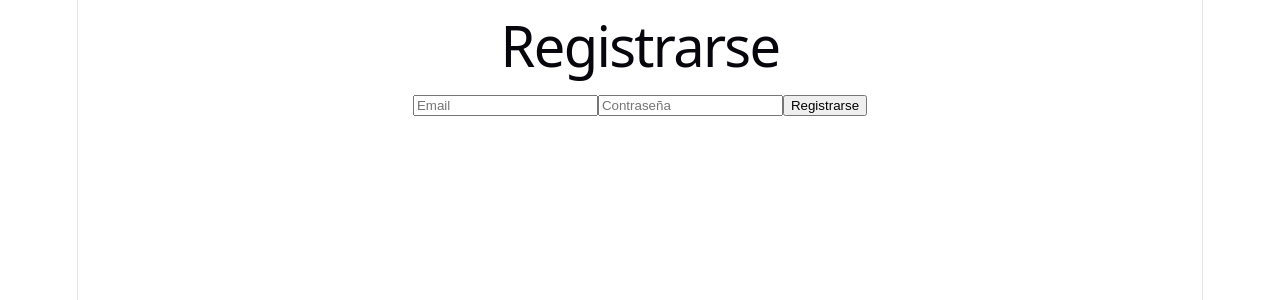
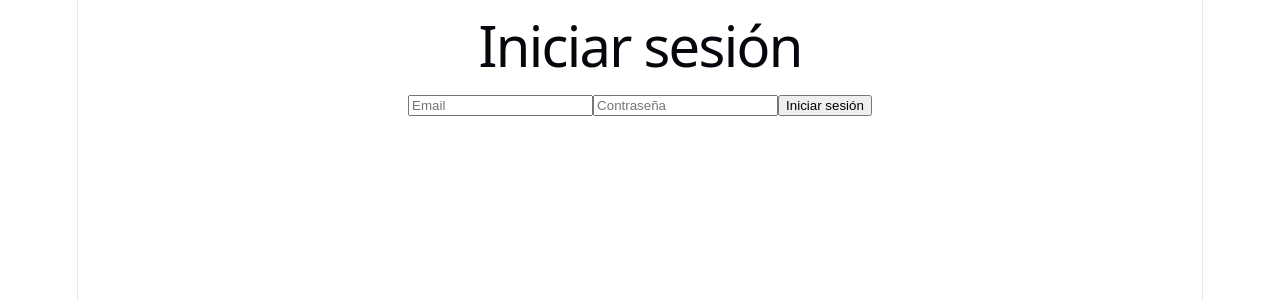
Before and after one commit to GonzaloB1/ProyectoM4_GonzaloBastias, a React (Vite) app: page / in a window 1280 px wide. Shown: the top 300 px of the page. Built offline with nearby package versions, Linux system fonts and the light colour scheme; no server answers.

Commit message:
Formulario de login conectado a Firebase Auth con manejo de errores

```diff
--- a/src/App.tsx
+++ b/src/App.tsx
@@ -1,7 +1,7 @@
-import { Register } from "./pages/Register";
+import { Login } from "./pages/Login";
 
 function App() {
-  return <Register />;
+  return <Login />;
 }
 
 export default App;
--- /dev/null
+++ b/src/pages/login.tsx
@@ -0,0 +1,57 @@
+import { useState, type FormEvent } from "react";
+import { loginUser } from "../services/authService";
+import { getAuthErrorMessage } from "../utils/authErrors";
+import { FirebaseError } from "firebase/app";
+
+export function Login() {
+  const [email, setEmail] = useState("");
+  const [password, setPassword] = useState("");
+  const [error, setError] = useState<string | null>(null);
+  const [loading, setLoading] = useState(false);
+
+  async function handleSubmit(e: FormEvent) {
+    e.preventDefault();
+    setError(null);
+    setLoading(true);
+
+    try {
+      await loginUser(email, password);
+    } catch (err) {
+      if (err instanceof FirebaseError) {
+        setError(getAuthErrorMessage(err.code));
+      } else {
+        setError("Ocurrió un error inesperado.");
+      }
+    } finally {
+      setLoading(false);
+    }
+  }
+
+  return (
+    <form onSubmit={handleSubmit}>
+      <h1>Iniciar sesión</h1>
+
+      <input
+        type="email"
+        placeholder="Email"
+        value={email}
+        onChange={(e) => setEmail(e.target.value)}
+        required
+      />
+
+      <input
+        type="password"
+        placeholder="Contraseña"
+        value={password}
+        onChange={(e) => setPassword(e.target.value)}
+        required
+      />
+
+      {error && <p className="error">{error}</p>}
+
+      <button type="submit" disabled={loading}>
+        {loading ? "Ingresando..." : "Iniciar sesión"}
+      </button>
+    </form>
+  );
+}
```
